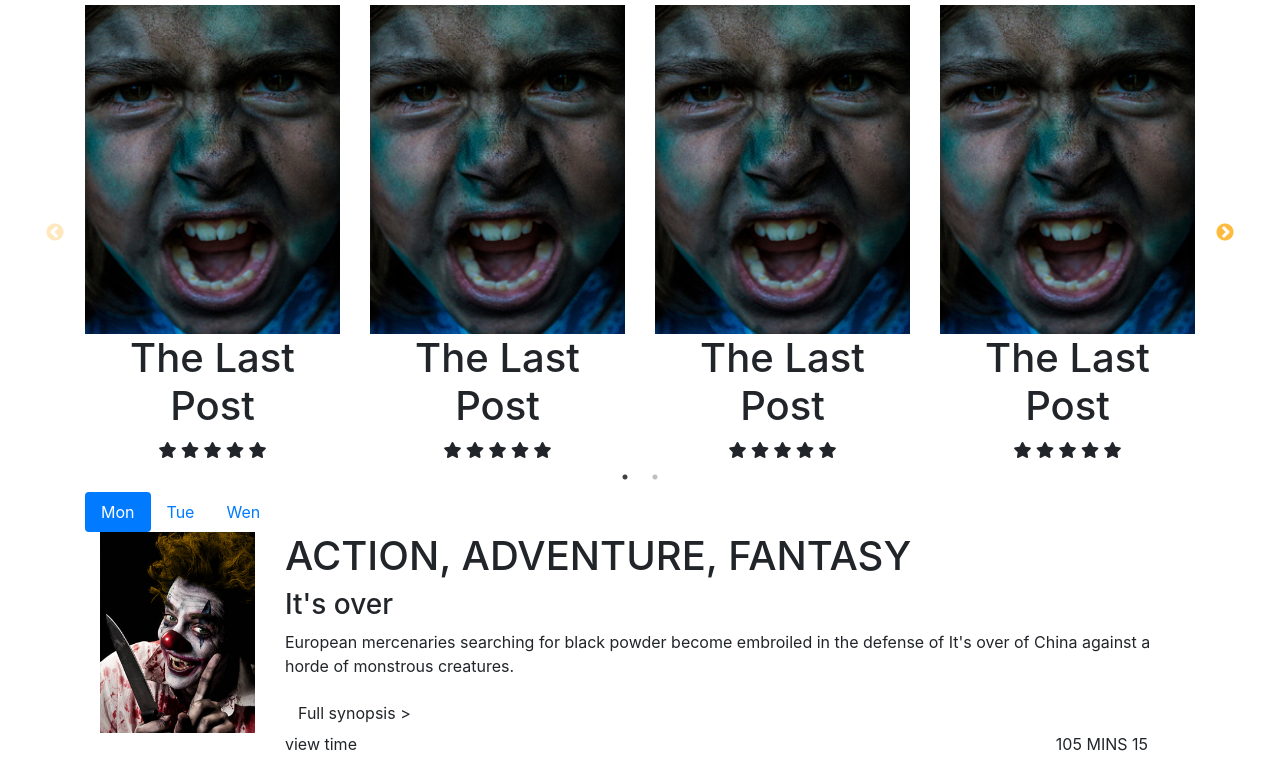
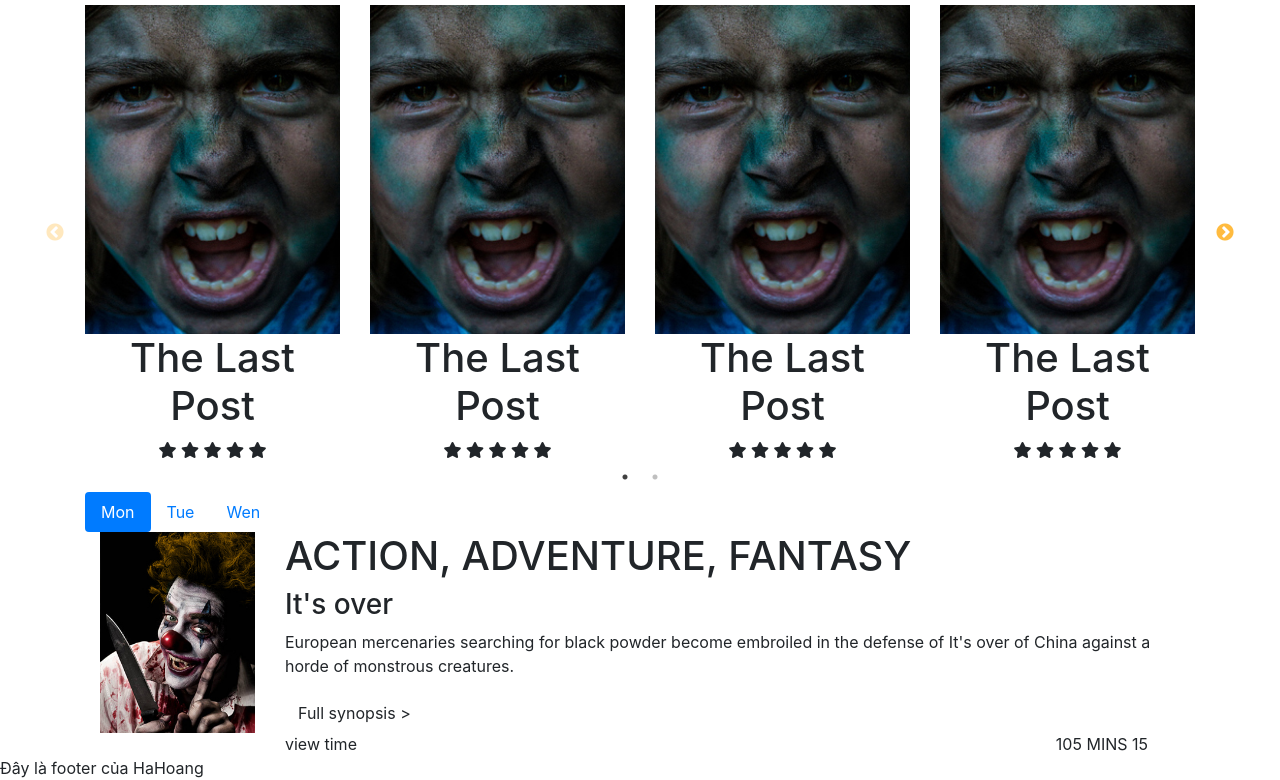
Before and after one commit to hueanh1208/bc06_Movie, a plain HTML site: page index.html in a window 1280 px wide. Shown: the part 762-1542 px from the top of the page. Before the commit the page ends 1518 px from the top, so only its background shows below. Drawn offline with nearby package versions, Linux system fonts and the light colour scheme.

Commit message:
footer HaHoang

```diff
--- a/index.html
+++ b/index.html
@@ -225,6 +225,9 @@
 
 
 
+      <footer>Đây là footer của HaHoang</footer>
+
+
 
     <!-- Optional JavaScript -->
     <!-- jQuery first, then Popper.js, then Bootstrap JS -->
```
